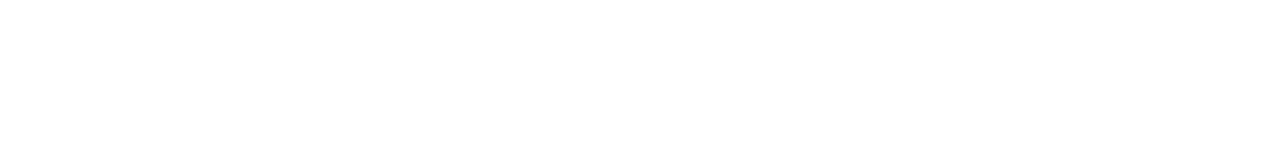
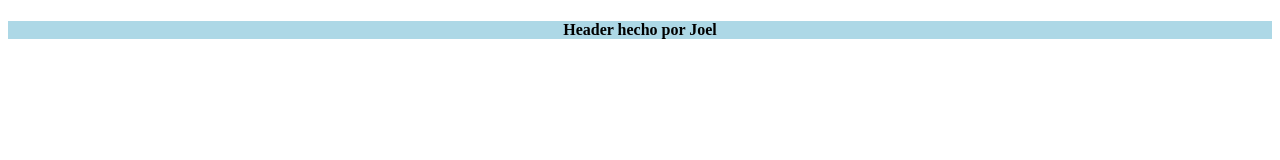
Before and after one commit to JoelMendozaa/proyecto-web, a plain HTML site: page index.html in a window 1280 px wide. Drawn offline with Linux system fonts and the light colour scheme.

Commit message:
update index.html y style.css

```diff
--- a/index.html
+++ b/index.html
@@ -3,9 +3,12 @@
 <head>
     <meta charset="UTF-8">
     <meta name="viewport" content="width=device-width, initial-scale=1.0">
+    <link rel="stylesheet" href="style.css">
     <title>Document</title>
 </head>
 <body>
-     <header> </header>
+     <header>
+        <h4>Header hecho por Joel</h4>
+     </header>
 </body>
 </html>
--- /dev/null
+++ b/style.css
@@ -0,0 +1,5 @@
+header {
+    background-color: lightblue;
+    width: 100%;
+    text-align: center;
+}
```
